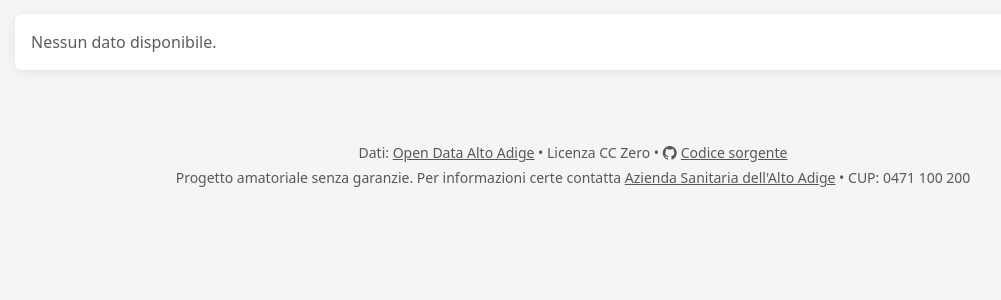
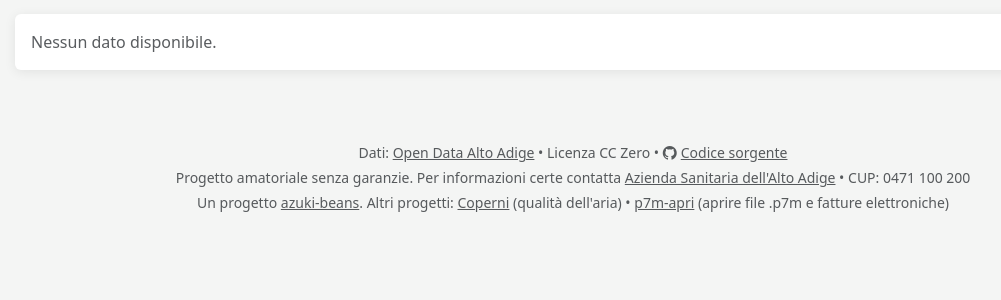
Before and after one commit to azuki-beans/attese, a Django app: page /prestazioni/ in a window 1280 px wide. Shown: the part 194-494 px from the top of the page, without its empty margins (67-1068 px from the left). Run offline with Django 5.2, Linux system fonts and the light colour scheme; data that the repository does not hold is empty; parts of the project's set-up code (start-up, migrations or seed data) failed here and were passed over; some libraries are stand-ins or nearby versions.

Commit message:
Footer: link agli altri progetti azuki-beans e all'hub azukibeans.dev
Co-Authored-By: Claude Opus 5.5 <noreply@anthropic.com>

```diff
--- a/templates/base.html
+++ b/templates/base.html
@@ -101,6 +101,12 @@
       Progetto amatoriale senza garanzie. Per informazioni certe contatta
       <a href="https://www.sabes.it" target="_blank" class="text-muted">Azienda Sanitaria dell'Alto Adige</a> &bull; CUP: 0471 100 200
     </div>
+    <div class="mt-1">
+      Un progetto <a href="https://azukibeans.dev/it/" class="text-muted">azuki-beans</a>.
+      Altri progetti:
+      <a href="https://coperni.azukibeans.dev/it/places/" class="text-muted">Coperni</a> (qualità dell'aria)
+      &bull; <a href="https://p7m.azukibeans.dev/" class="text-muted">p7m-apri</a> (aprire file .p7m e fatture elettroniche)
+    </div>
   </footer>
 
   <script src="https://cdn.jsdelivr.net/npm/bootstrap@5.3.3/dist/js/bootstrap.bundle.min.js"></script>
```
